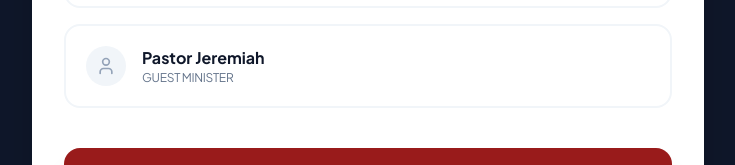
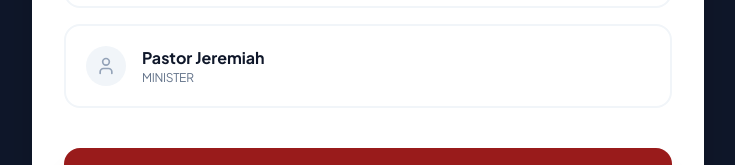
Before and after one commit to boluadeoye/world-class-blog-frontend, a Next.js app: page /letters/invitation in a window 1280 px wide. Shown: the part 632-797 px from the top of the page, without its empty margins (272-1007 px from the left). Built offline with nearby package versions, Linux system fonts and the light colour scheme.

Commit message:
Fix: Remove guest/critical from Jeremiah and add stream clauses to other letters

```diff
--- a/src/app/letters/invitation/page.js
+++ b/src/app/letters/invitation/page.js
@@ -22,7 +22,7 @@ export default function InvitationEngine() {
         "Day 1 (Morning Session): Wednesday, 8 July 2026",
         "Day 2 (Morning Session): Thursday, 9 July 2026"
       ],
-      closing: "We are confident your sessions will greatly enrich everyone in attendance. Thank you for your continued support and labour of love, and we look forward to hosting you."
+      closing: "We are confident your sessions will greatly enrich everyone in attendance. Please let us know if you would prefer to pre-record your sessions or stream live. Thank you for your continued support and labour of love, and we look forward to hosting you."
     },
     {
       name: "Mr. Faith Omoniyi",
@@ -33,7 +33,7 @@ export default function InvitationEngine() {
         "Day 2 (Morning Session): Thursday, 9 July 2026",
         "Day 2 (Evening Session): Thursday, 9 July 2026"
       ],
-      closing: "We are eagerly anticipating the wisdom and clarity you will share with the house. Thank you for your time and dedication to this mandate."
+      closing: "We are eagerly anticipating the wisdom and clarity you will share with the house. Please let us know if you would prefer to pre-record your sessions or stream live. Thank you for your time and dedication to this mandate."
     },
     {
       name: "Mr. Adeogo",
@@ -43,12 +43,12 @@ export default function InvitationEngine() {
         "Day 1 (Evening Session): Wednesday, 8 July 2026",
         "Day 3 (Morning Session): Friday, 10 July 2026"
       ],
-      closing: "Thank you for your willingness to be a blessing to us. We look forward to a powerful time of learning and impartation."
+      closing: "Please let us know if you would prefer to pre-record your sessions or stream live. Thank you for your willingness to be a blessing to us. We look forward to a powerful time of learning and impartation."
     },
     {
       name: "Pastor Jeremiah",
-      topic: "Guest Minister",
-      content: "It is with great joy that we officially invite you to be a guest minister at our upcoming Passing Out Conference (POC). Your voice is a massive blessing to us, and we are looking forward to having you anchor a critical session during the programme.",
+      topic: "Minister",
+      content: "It is with great joy that we officially invite you to minister at our upcoming Passing Out Conference (POC). Your voice is a massive blessing to us, and we are looking forward to having you anchor a session during the programme.",
       sessions: [
         "Day 2 (Evening Session): Thursday, 9 July 2026"
       ],
@@ -136,7 +136,7 @@ export default function InvitationEngine() {
 
         <div className="relative z-10 flex flex-col h-full px-[25mm] py-[25mm]">
 
-          {/* HEADER: ASYMMETRICAL EDITORIAL LAYOUT */}
+          {/* HEADER */}
           <header className="flex justify-between items-start mb-16 border-b-2 border-slate-100 pb-8">
             <div className="flex items-center gap-4">
               <img src={logoUrl} alt="Logo" className="h-20 object-contain" />
@@ -157,7 +157,7 @@ export default function InvitationEngine() {
           </header>
 
           {/* DATE & SALUTATION */}
-          <main className="font-lora text-[11pt] text-slate-900 leading-[1.9] text-justify">
+          <main className="grow font-lora text-[11pt] text-slate-900 leading-[1.9] text-justify">
             <p className="font-mono text-[9px] font-bold text-slate-400 mb-10 uppercase tracking-widest">DATE: {today}</p>
 
             <p className="font-bold text-base mb-6">Dear {ministers[selectedIdx].name},</p>
@@ -179,11 +179,11 @@ export default function InvitationEngine() {
             <p className="mb-8">{ministers[selectedIdx].closing}</p>
           </main>
 
-          {/* SIGNATURE BLOCK (SPACIOUS & CLEAN) */}
+          {/* SIGNATURE BLOCK */}
           <footer className="mt-8">
             <p className="font-lora italic text-slate-500 mb-6">Best Regards,</p>
             <div className="h-[1px] w-48 bg-slate-800 mb-3"></div>
-            <h3 className="font-playfair text-lg font-black uppercase text-[#991b1b] tracking-wider leading-none">
+            <h3 className="font-playfair text-xl font-black uppercase text-[#991b1b] tracking-wider leading-none">
               Praise Oluwole
             </h3>
             <p className="font-inter text-[8px] font-bold uppercase tracking-widest text-[#2563eb] mt-1.5">
```
